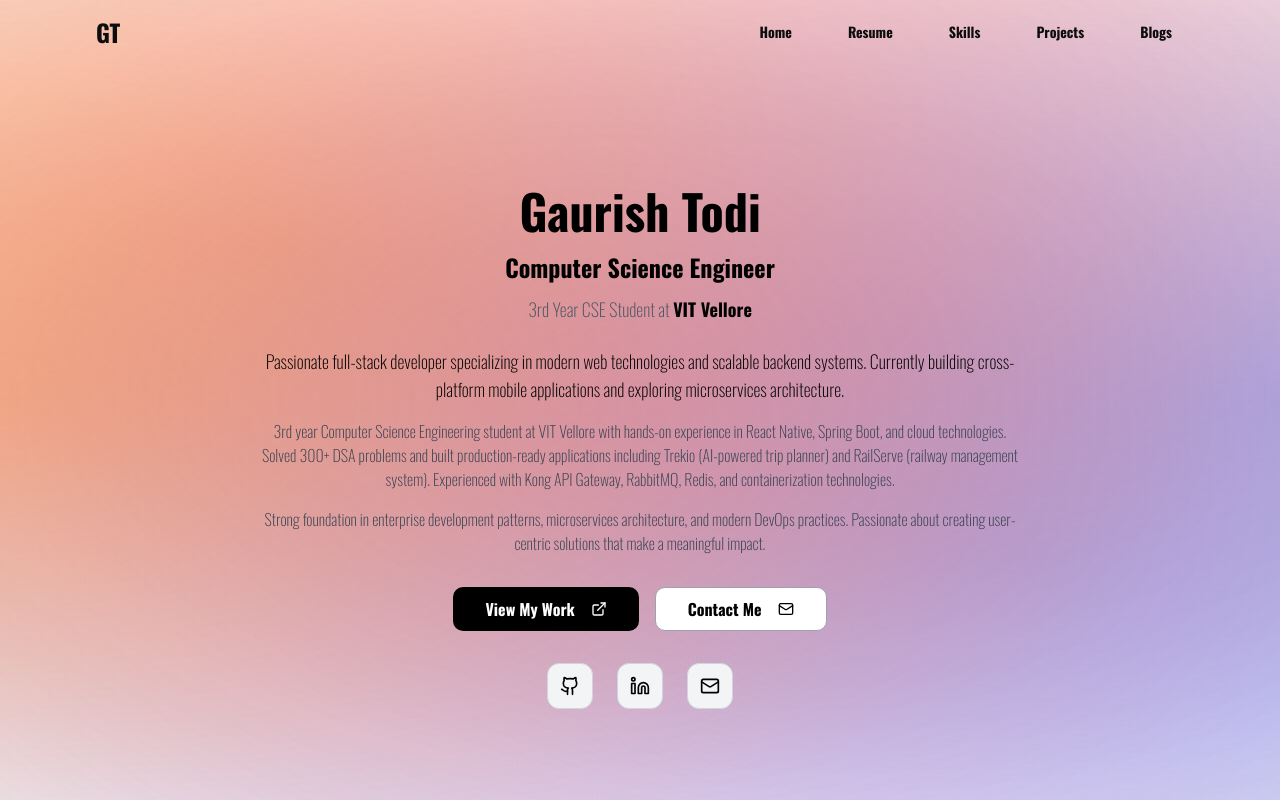
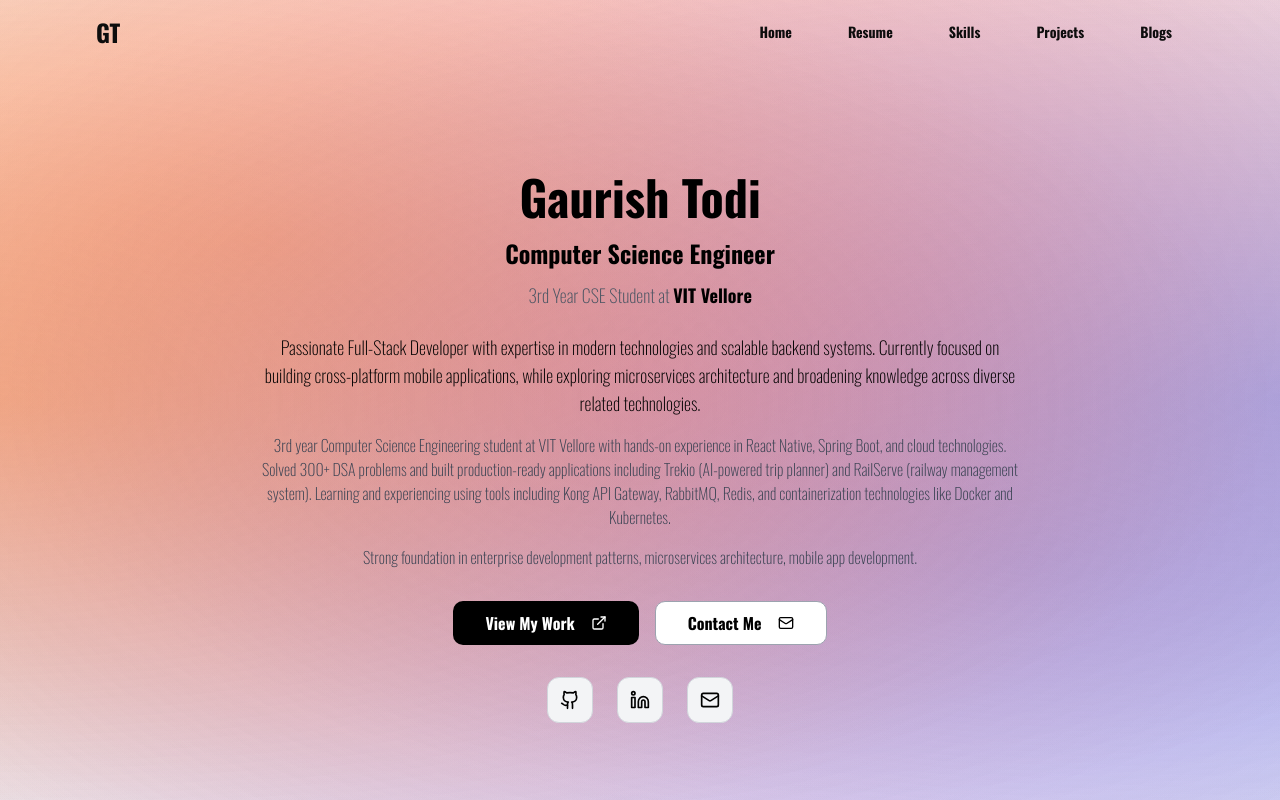
Before and after one commit to GAURISHTODI/MyPortfolio, a React (Vite) app: page / in a window 1280 px wide. Shown: the top 800 px of the page. Built offline with nearby package versions, Linux system fonts and the light colour scheme.

Commit message:
few modifications

```diff
--- a/src/components/Hero.tsx
+++ b/src/components/Hero.tsx
@@ -25,20 +25,18 @@ const Hero = () => {
         {/* Description - merged from About section */}
         <div className="space-y-4 mb-8 max-w-3xl mx-auto text-center">
           <p className="text-base sm:text-lg text-black font-extralight leading-relaxed">
-            Passionate full-stack developer specializing in modern web technologies and scalable backend systems.
-            Currently building cross-platform mobile applications and exploring microservices architecture.
+            Passionate Full-Stack Developer with expertise in modern technologies and scalable backend systems. Currently focused on building cross-platform mobile applications, while exploring microservices architecture and broadening knowledge across diverse related technologies.
           </p>
 
           <p className="text-sm sm:text-base text-gray-700 font-extralight leading-relaxed">
             3rd year Computer Science Engineering student at VIT Vellore with hands-on experience in React Native, Spring Boot,
             and cloud technologies. Solved 300+ DSA problems and built production-ready applications including Trekio
-            (AI-powered trip planner) and RailServe (railway management system). Experienced with Kong API Gateway,
-            RabbitMQ, Redis, and containerization technologies.
+            (AI-powered trip planner) and RailServe (railway management system). Learning and experiencing using tools including Kong API Gateway,
+            RabbitMQ, Redis, and containerization technologies like Docker and Kubernetes.
           </p>
 
           <p className="text-sm sm:text-base text-gray-700 font-extralight leading-relaxed">
-            Strong foundation in enterprise development patterns, microservices architecture, and modern DevOps practices.
-            Passionate about creating user-centric solutions that make a meaningful impact.
+            Strong foundation in enterprise development patterns, microservices architecture, mobile app development.
           </p>
         </div>
 
```
